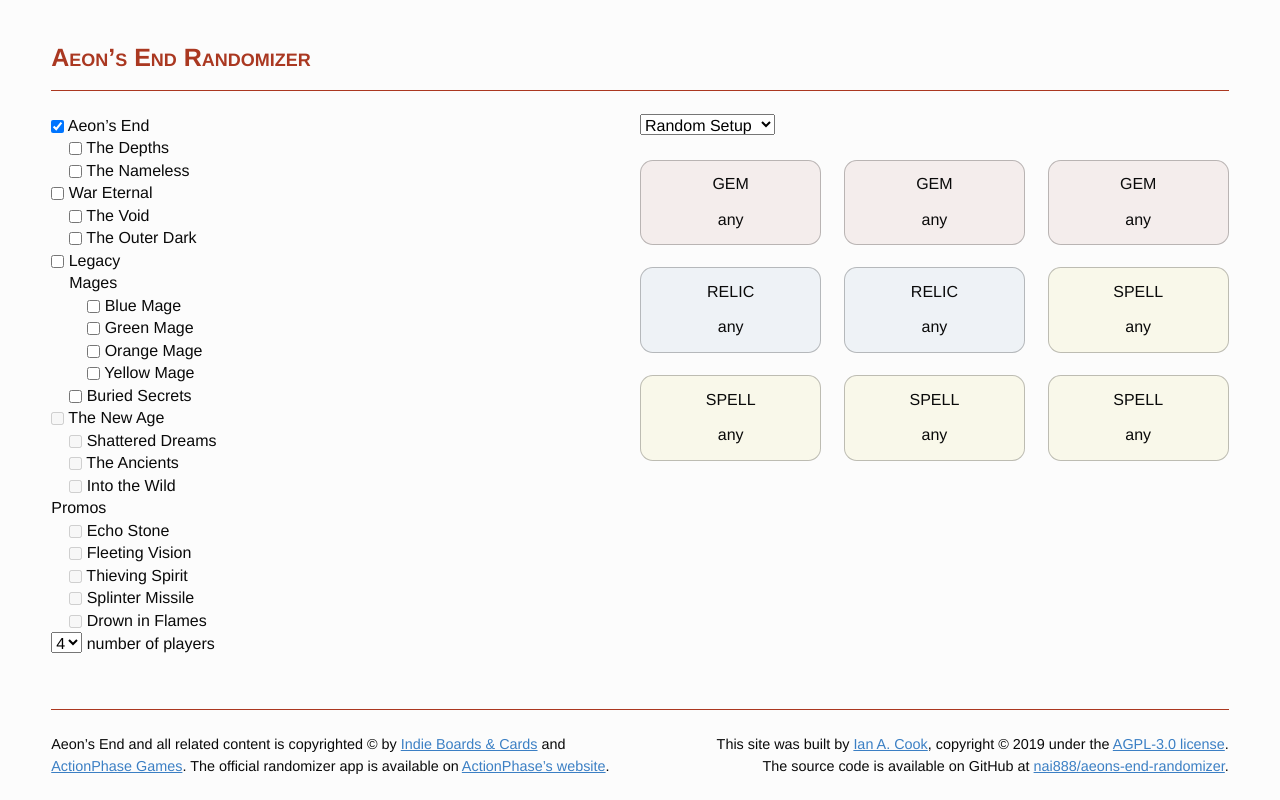
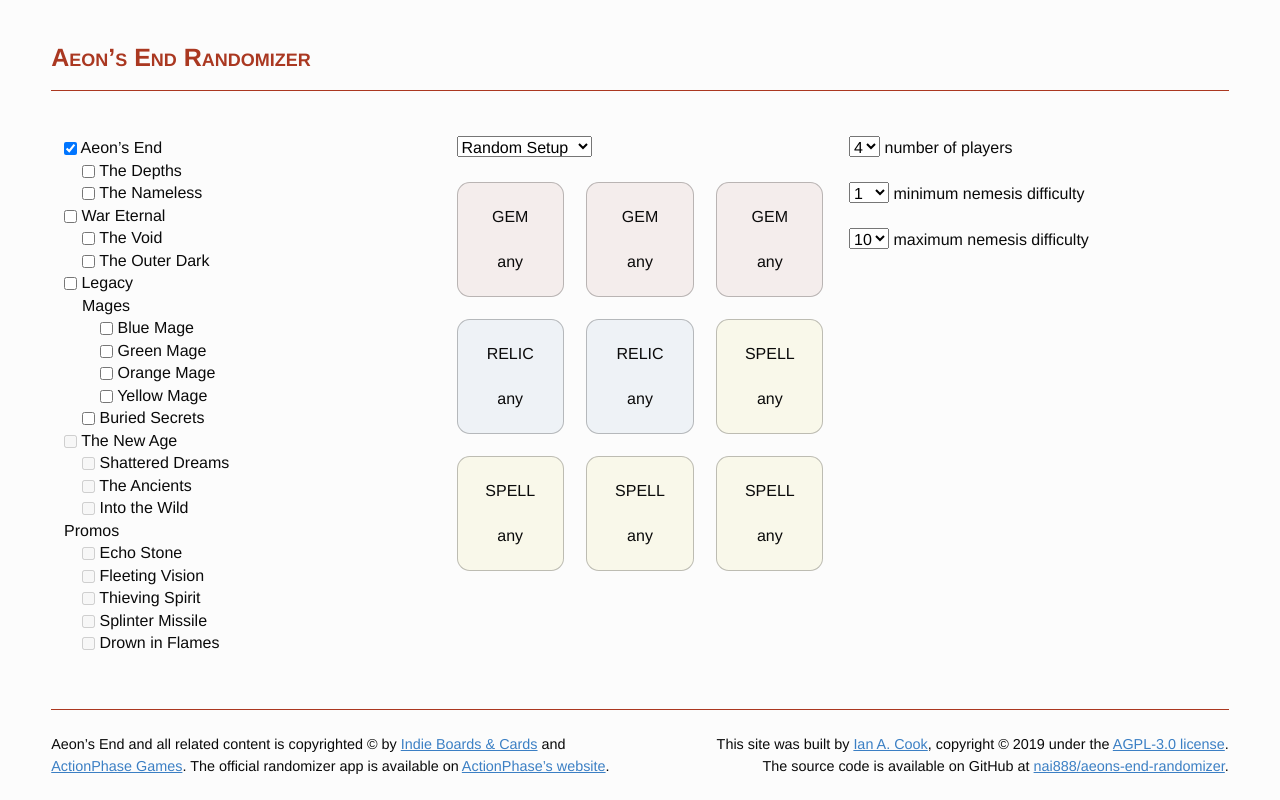
Before and after one commit to Susurrus-LLC/aeons-end-randomizer, a React (Create React App) app: page / in a window 1280 px wide. Built offline with nearby package versions, Linux system fonts and the light colour scheme.

Commit message:
Add Combatants area

```diff
--- a/src/components/Card/card.sass
+++ b/src/components/Card/card.sass
@@ -19,8 +19,8 @@
     background-color: transparentize($ylw-ntl, 0.92)
 
   .card-text
-    margin: $msa0 * 1rem 0
     text-align: center
+    line-height
 
   .card-type
     text-transform: uppercase
--- /dev/null
+++ b/src/components/Combatants/index.js
@@ -0,0 +1,83 @@
+import React from 'react'
+
+import './combatants.sass'
+
+const Combatants = props => {
+  const disableMin = val => {
+    return val < props.minNem ? 'disabled' : false
+  }
+
+  const disableMax = val => {
+    return val > props.maxNem ? 'disabled' : false
+  }
+
+  return (
+    <div className='combatants'>
+      <p>
+        <label htmlFor='players' className='players'>
+          <select
+            id='players'
+            name='players'
+            selected={props.players}
+            defaultValue='4'
+            onChange={e => props.setPlayers(e.target.value)}
+          >
+            <option value='1'>1</option>
+            <option value='2'>2</option>
+            <option value='3'>3</option>
+            <option value='4'>4</option>
+          </select>{' '}
+          number of players
+        </label>
+      </p>
+      <p>
+        <label htmlFor='minNem' className='minNem'>
+          <select
+            id='minNem'
+            name='minNem'
+            selected={props.minNem}
+            defaultValue='1'
+            onChange={e => props.setMinNem(+e.target.value)}
+          >
+            <option value='1' disabled={disableMax(1)}>1</option>
+            <option value='2' disabled={disableMax(2)}>2</option>
+            <option value='3' disabled={disableMax(3)}>3</option>
+            <option value='4' disabled={disableMax(4)}>4</option>
+            <option value='5' disabled={disableMax(5)}>5</option>
+            <option value='6' disabled={disableMax(6)}>6</option>
+            <option value='7' disabled={disableMax(7)}>7</option>
+            <option value='8' disabled={disableMax(8)}>8</option>
+            <option value='9' disabled={disableMax(9)}>9</option>
+            <option value='10' disabled={disableMax(10)}>10</option>
+          </select>{' '}
+          minimum nemesis difficulty
+        </label>
+      </p>
+      <p>
+        <label htmlFor='maxNem' className='maxNem'>
+          <select
+            id='maxNem'
+            name='maxNem'
+            selected={props.maxNem}
+            defaultValue='10'
+            onChange={e => props.setMaxNem(+e.target.value)}
+          >
+            <option value='1' disabled={disableMin(1)}>1</option>
+            <option value='2' disabled={disableMin(2)}>2</option>
+            <option value='3' disabled={disableMin(3)}>3</option>
+            <option value='4' disabled={disableMin(4)}>4</option>
+            <option value='5' disabled={disableMin(5)}>5</option>
+            <option value='6' disabled={disableMin(6)}>6</option>
+            <option value='7' disabled={disableMin(7)}>7</option>
+            <option value='8' disabled={disableMin(8)}>8</option>
+            <option value='9' disabled={disableMin(9)}>9</option>
+            <option value='10' disabled={disableMin(10)}>10</option>
+          </select>{' '}
+          maximum nemesis difficulty
+        </label>
+      </p>
+    </div>
+  )
+}
+
+export default Combatants
--- a/src/components/Form/form.sass
+++ b/src/components/Form/form.sass
@@ -1,3 +1,5 @@
+@import ../../styles/variables
+
 .form
   display: flex
   flex-direction: row
@@ -8,4 +10,5 @@
 
   .column
     width: 100%
-    max-width: 50%
+    max-width: (1 / 3) * 100%
+    padding: 0 $msa0 * 1rem
--- a/src/components/Form/index.js
+++ b/src/components/Form/index.js
@@ -4,6 +4,7 @@ import Markets from '../../data/marketTemplates.json'
 
 import Sets from '../Sets'
 import MarketSetup from '../MarketSetup'
+import Combatants from '../Combatants'
 
 import './form.sass'
 
@@ -29,9 +30,11 @@ const Form = () => {
   const [pmTS, setPMTS] = useState(false)
   const [pmSM, setPMSM] = useState(false)
   const [pmDF, setPMDF] = useState(false)
-  const [players, setPlayers] = useState(4)
   const [selected, setSelected] = useState(Markets[0].name)
   const [market, setMarket] = useState(Markets[0])
+  const [players, setPlayers] = useState(4)
+  const [minNem, setMinNem] = useState(1)
+  const [maxNem, setMaxNem] = useState(10)
 
   return (
     <form
@@ -83,8 +86,6 @@ const Form = () => {
           setPMSM={setPMSM}
           pmDF={pmDF}
           setPMDF={setPMDF}
-          players={players}
-          setPlayers={setPlayers}
         />
       </div>
       <div className='column'>
@@ -96,6 +97,16 @@ const Form = () => {
           markets={Markets}
         />
       </div>
+      <div className='column'>
+        <Combatants
+          players={players}
+          setPlayers={setPlayers}
+          minNem={minNem}
+          setMinNem={setMinNem}
+          maxNem={maxNem}
+          setMaxNem={setMaxNem}
+        />
+      </div>
     </form>
   )
 }
--- a/src/components/Sets/index.js
+++ b/src/components/Sets/index.js
@@ -301,23 +301,6 @@ const Sets = props => (
           </li>
         </ul>
       </li>
-      <li>
-        <label htmlFor='players' className='players'>
-          <select
-            id='players'
-            name='players'
-            selected={props.players}
-            defaultValue='4'
-            onChange={e => props.setPlayers(e.target.value)}
-          >
-            <option value='1'>1</option>
-            <option value='2'>2</option>
-            <option value='3'>3</option>
-            <option value='4'>4</option>
-          </select>{' '}
-          number of players
-        </label>
-      </li>
     </ul>
   </div>
 )
--- a/src/components/Sets/sets.sass
+++ b/src/components/Sets/sets.sass
@@ -5,9 +5,6 @@
 
   input[type='checkbox']
     vertical-align: middle
-
-  input[type='number']
-    width: $ms8 * 1rem
 
   .sets-list
     margin: 0
```
Also changed, not shown: src/components/Combatants/combatants.sass (added).
